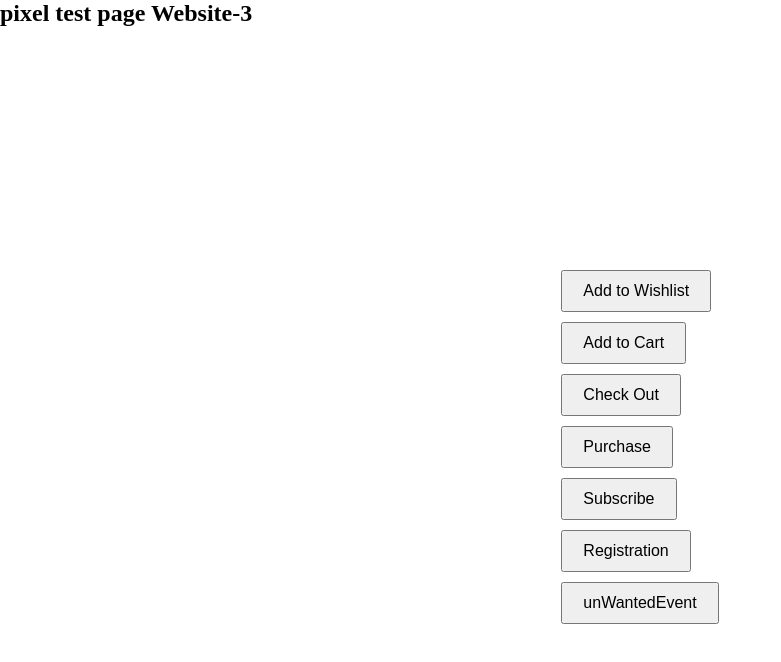
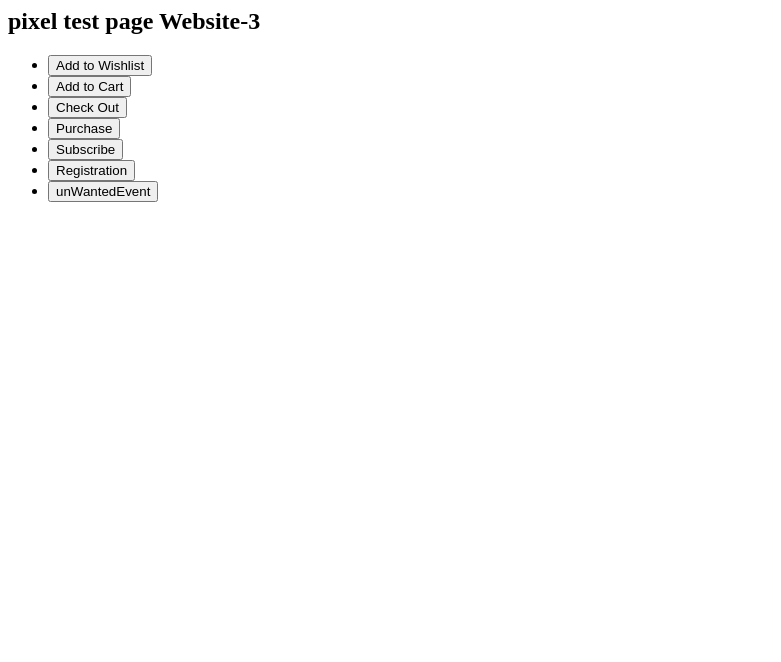
Before and after one commit to vitalgorwork/testWebsite-3, a plain HTML site: page index.html in a window 1280 px wide. Shown: the whole page, without its empty margins (0-781 px from the left). Drawn offline with Linux system fonts and the light colour scheme.

Commit message:
Update index.html

```diff
--- a/index.html
+++ b/index.html
@@ -1,5 +1,5 @@
 <head>
-  <title>pixel test page</title>
+	<!-- Signals Gateway Pixel Code -->
   <script>
   !function(a,h,e,v,n,t,s)
     {if(a.cbq)return;n=a.cbq=function(){n.callMethod?
@@ -13,82 +13,56 @@
     cbq('init', '4214806919253229909');
     cbq('track', 'PageView');
   </script>
+    <!-- End Signals Gateway Pixel Code -->
 	<meta name="facebook-domain-verification" content="qowwrhpyni79cf2pms3zixyrxoh3b4" />
-
-  <style>
-    body, html {
-      height: 100%;
-      margin: 0;
-    }
-
-    .button-container {
-      display: flex;
-      flex-direction: column;
-      align-items: center;
-      justify-content: center;
-      height: 100%;
-    }
-
-    ul {
-      list-style: none;
-      padding: 0;
-    }
-
-    li {
-      margin: 10px 0;
-    }
-
-    button {
-      padding: 10px 20px;
-      font-size: 16px;
-    }
-  </style>
+	<title>pixel test page</title>
 	</head>
-
 	<body>
 	<h2>pixel test page Website-3</h2>
-  <div class="button-container">
+	<div>
 	<ul>
-      <li><button id="addToWishlistButton">Add to Wishlist</button></li>
-      <li><button id="addToCartButton">Add to Cart</button></li>
-      <li><button id="checkoutButton">Check Out</button></li>
-      <li><button id="purchaseButton">Purchase</button></li>
-      <li><button id="subcribeButton">Subscribe</button></li>
-      <li><button id="registrationButton">Registration</button></li>
-      <li><button id="unWantedEvent_button">unWantedEvent</button></li>
+	<li><button id="addToWishlistButton" type="button">Add to Wishlist</button></li>
+	<li><button id="addToCartButton" type="button">Add to Cart</button></li>
+	<li><button id="checkoutButton" type="button">Check Out</button></li>
+	<li><button id="purchaseButton" type="button">Purchase</button></li>
+	<li><button id="subcribeButton" type="button">Subscribe</button></li>
+	<li><button id="registrationButton" type="button">Registration</button></li>
+	<li><button id="unWantedEvent_button" type="button">unWantedEvent</button></li>
+
 	</ul>
 	</div>
 
-  <script>
+	<script type="text/javascript">
 	document.getElementById('addToWishlistButton').addEventListener('click', function() {
 	cbq('track', 'Contact');
-    });
+	}, false);
 
 	document.getElementById('addToCartButton').addEventListener('click', function() {
 	cbq('track', 'CustomEvents2');
-    });
+	}, false);
 
 	document.getElementById('checkoutButton').addEventListener('click', function() {
 	cbq('track', 'InitiateCheckout');
-    });
+	}, false);
 
 	document.getElementById('purchaseButton').addEventListener('click', function() {
 	cbq('track', 'Purchase', {
 	value: "fsdgdfg",
 	currency: 'USD',
 	});
-    });
+	}, false);
 
 	document.getElementById('subcribeButton').addEventListener('click', function() {
 	cbq('track', 'Subscribe');
-    });
+	}, false);
 
 	document.getElementById('registrationButton').addEventListener('click', function() {
 	cbq('track', 'CompleteRegistration');
-    });
+	}, false);
 
 	document.getElementById('unWantedEvent_button').addEventListener('click', function() {
 	cbq('track', 'unWantedEvent');
-    });
+	}, false);
+
 	</script>
 	</body>
```
Lines whose indentation alone changed are shown as unchanged.
